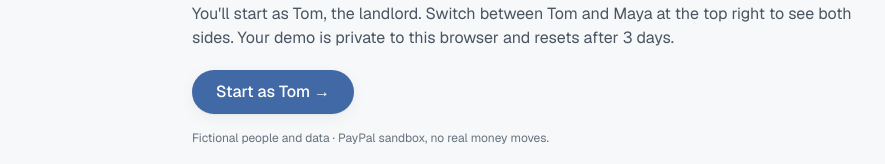
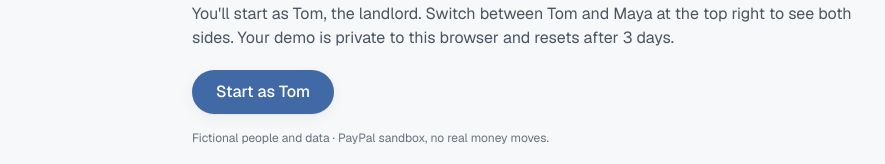
Before and after one commit to crystallineus/eventally, a Next.js app: page / in a window 1280 px wide. Shown: the part 583-747 px from the top of the page, without its empty margins (112-997 px from the left). Built offline with nearby package versions, Linux system fonts and the light colour scheme; no server answers; what async_hooks would draw is missing.

Commit message:
Drop the arrows from the 'Start as Tom' and 'Open the chat' buttons
No button shows an arrow now; the remaining arrows mark a value's
before and after (unreviewed changes, Aunt Tally's date card).

Co-Authored-By: Claude Opus 5.5 <noreply@anthropic.com>

```diff
--- a/app/components/tour-bubble.tsx
+++ b/app/components/tour-bubble.tsx
@@ -141,7 +141,7 @@ function Action({ action, pathname }: { action: BubbleAction | null; pathname: s
           else router.push("/ledger#aunt-claim");
         }}
       >
-        Open the chat →
+        Open the chat
       </button>
     );
   }
--- a/app/page.tsx
+++ b/app/page.tsx
@@ -82,5 +82,5 @@ function Initials({ text, className }: { text: string; className: string }) {
 }
 
 function StartButton() {
-  return <button className="rounded-full bg-sky-600 px-6 py-2.5 font-medium text-white shadow-card hover:bg-sky-700">Start as Tom →</button>;
+  return <button className="rounded-full bg-sky-600 px-6 py-2.5 font-medium text-white shadow-card hover:bg-sky-700">Start as Tom</button>;
 }
```
